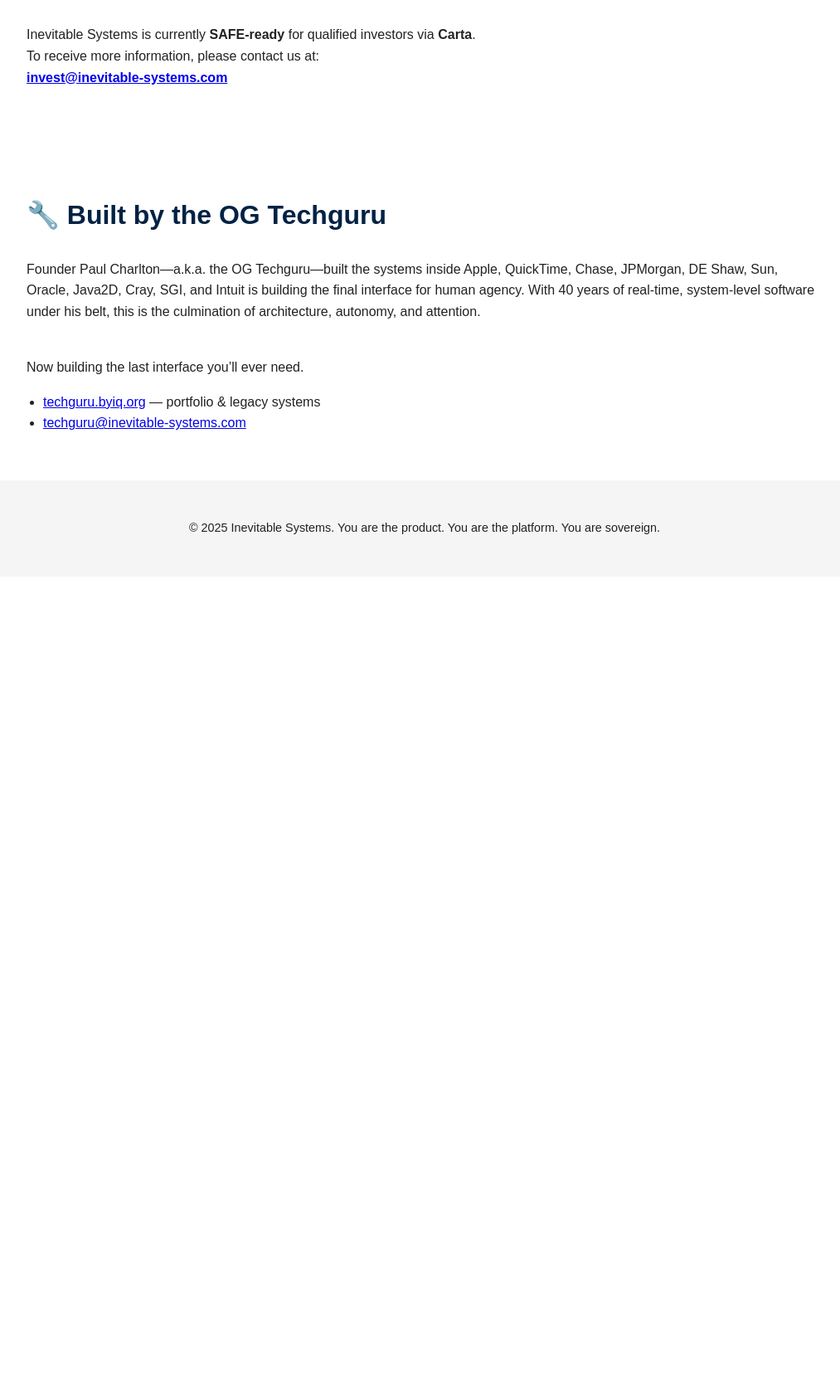
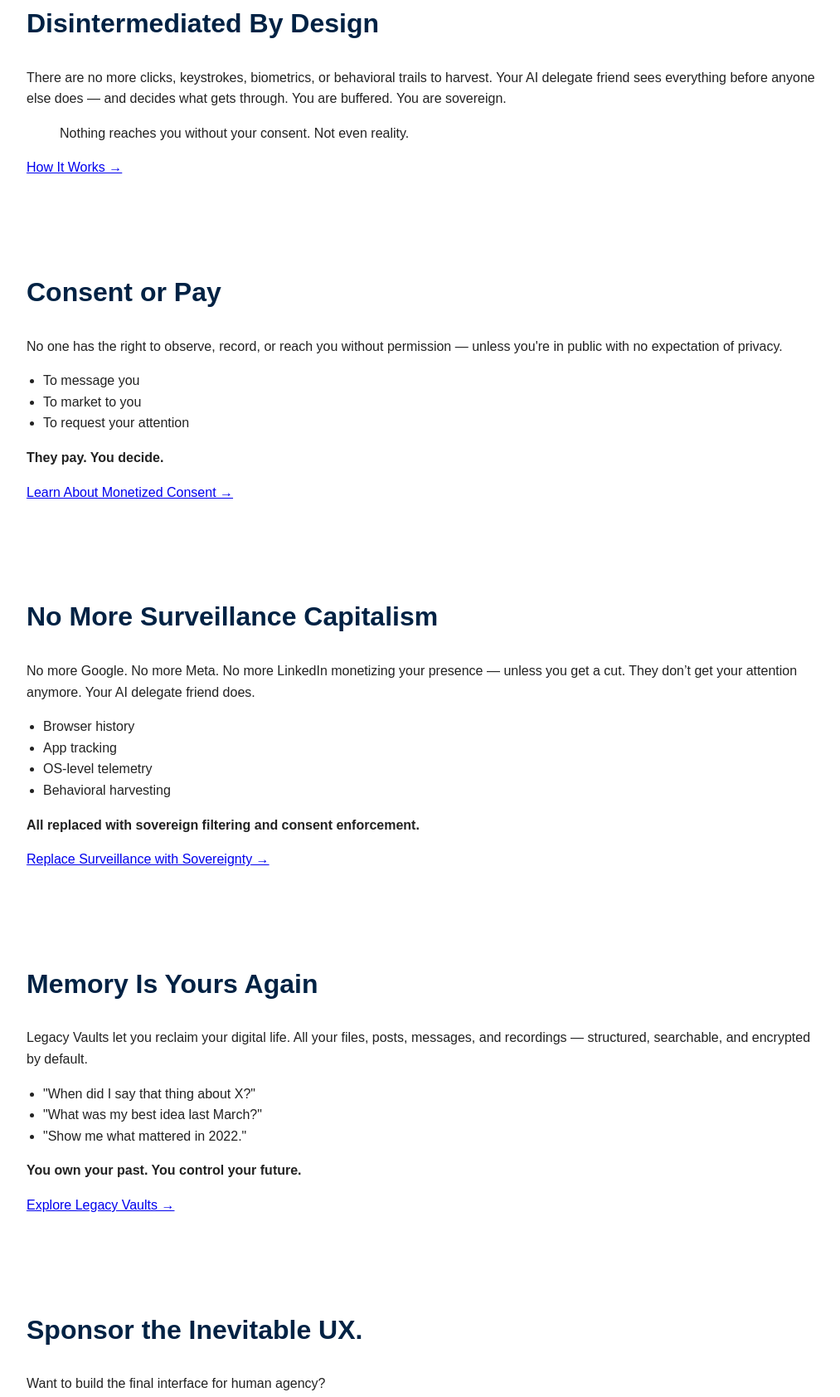
Before and after one commit to inevitable-systems/inevitable-systems-com, a plain HTML site: page index.html in a window 1280 px wide. Shown: the part 3043-4727 px from the top of the page at 83% size, without its empty margins (128-1141 px from the left). Before the commit the page ends 3738 px from the top, so only its background shows below. Drawn offline with Linux system fonts and the light colour scheme.

Commit message:
techguru: more vision
Signed-off-by: Paul Charlton <techguru@byiq.com>

```diff
--- a/index.html
+++ b/index.html
@@ -225,8 +225,59 @@
   <p>This is not about building another tool—it’s about designing the sovereign substrate for cognition, consent, and context-aware life orchestration.</p>
 </section>
 
+<section id="you-are-the-platform">
+  <h2>You Are the Platform</h2>
+  <p>You are no longer the product. You are the platform. Your data, your attention, your memory — they belong to you. Ambient OS enforces this truth at the system level.</p>
+  <a href="#vision">Explore the Vision →</a>
+</section>
+
+<section id="disintermediated-by-design">
+  <h2>Disintermediated By Design</h2>
+  <p>There are no more clicks, keystrokes, biometrics, or behavioral trails to harvest. Your AI delegate friend sees everything before anyone else does — and decides what gets through. You are buffered. You are sovereign.</p>
+  <blockquote>Nothing reaches you without your consent. Not even reality.</blockquote>
+  <a href="#how-it-works">How It Works →</a>
+</section>
+
+<section id="consent-or-pay">
+  <h2>Consent or Pay</h2>
+  <p>No one has the right to observe, record, or reach you without permission — unless you're in public with no expectation of privacy.</p>
+  <ul>
+    <li>To message you</li>
+    <li>To market to you</li>
+    <li>To request your attention</li>
+  </ul>
+  <p><strong>They pay. You decide.</strong></p>
+  <a href="#monetized-consent">Learn About Monetized Consent →</a>
+</section>
+
+<section id="no-more-surveillance">
+  <h2>No More Surveillance Capitalism</h2>
+  <p>No more Google. No more Meta. No more LinkedIn monetizing your presence — unless you get a cut. They don’t get your attention anymore. Your AI delegate friend does.</p>
+  <ul>
+    <li>Browser history</li>
+    <li>App tracking</li>
+    <li>OS-level telemetry</li>
+    <li>Behavioral harvesting</li>
+  </ul>
+  <p><strong>All replaced with sovereign filtering and consent enforcement.</strong></p>
+  <a href="#replace-surveillance">Replace Surveillance with Sovereignty →</a>
+</section>
+
+<section id="legacy-vaults">
+  <h2>Memory Is Yours Again</h2>
+  <p>Legacy Vaults let you reclaim your digital life. All your files, posts, messages, and recordings — structured, searchable, and encrypted by default.</p>
+  <ul>
+    <li>"When did I say that thing about X?"</li>
+    <li>"What was my best idea last March?"</li>
+    <li>"Show me what mattered in 2022."</li>
+  </ul>
+  <p><strong>You own your past. You control your future.</strong></p>
+  <a href="#legacy-vaults">Explore Legacy Vaults →</a>
+</section>
+
 <section class="related-links">
   <h2>Sponsor the Inevitable UX.</h2>
+  <p>Want to build the final interface for human agency?</p>
   <p>
     You can support the Inevitable UX and its mission by sponsoring the founder on GitHub:
     <strong><a href="https://github.com/sponsors/techguru" target="_blank">github.com/sponsors/techguru</a></strong>
```
Also changed, not shown: 1 other file.
